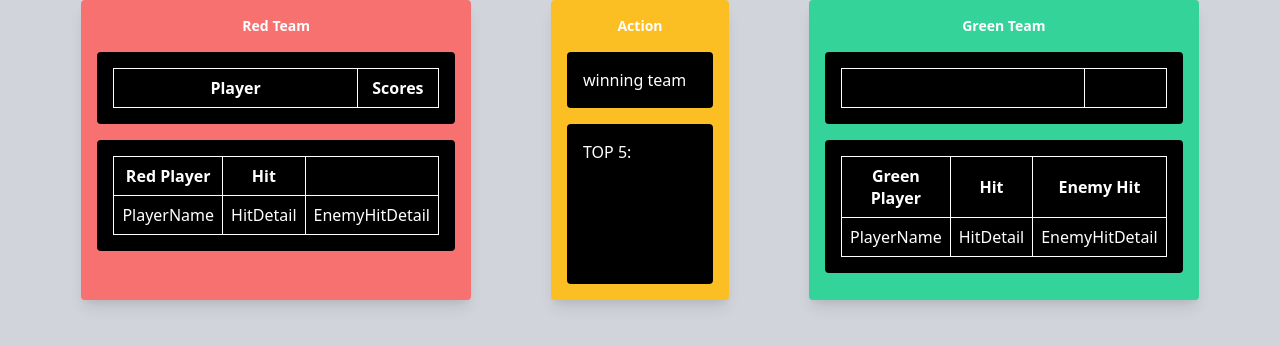
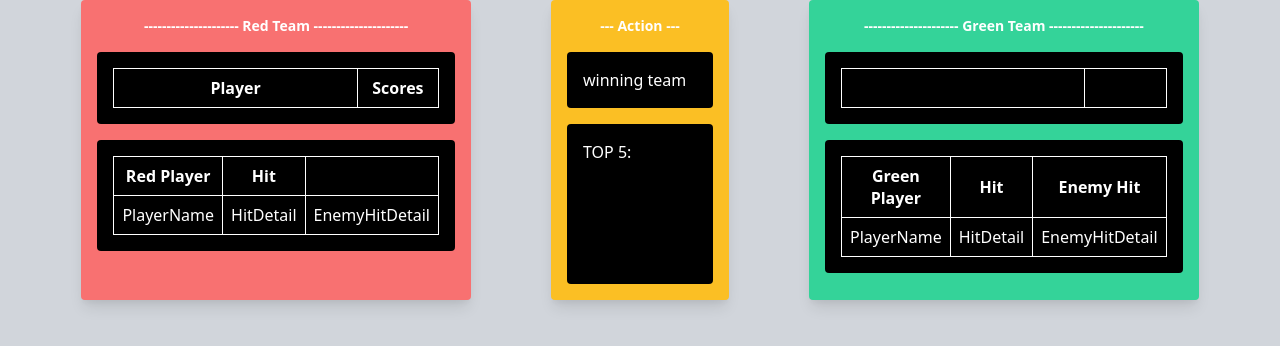
Before and after one commit to GanerCodes/LaserProject, a plain HTML site: page LaserProject/static/game.html in a window 1280 px wide. Drawn offline with nearby package versions, Linux system fonts and the light colour scheme; a script that the page names is missing.

Commit message:
Added --------- to the headings of the table

```diff
--- a/LaserProject/static/game.html
+++ b/LaserProject/static/game.html
@@ -14,7 +14,7 @@
       <div class="flex gap-20">
         <!-- Red Team Column -->
         <div class="flex-1 md:w-3/4 bg-red-400 p-4 rounded shadow-lg">
-          <h2 class="text-sm font-semibold text-white mb-4">Red Team</h2>
+          <h2 class="text-sm font-semibold text-white mb-4">--------------------- Red Team ---------------------</h2>
           <div class="space-y-4" id="redTeamDiv">
             <div class="w-full bg-black text-white p-4 rounded overflow-x-auto">
               <table class="w-full max-w-full">
@@ -50,7 +50,7 @@
         </div>
         <!-- Action Column-->
         <div class="flex-1 md:w-3/4 bg-yellow-400 justify-center p-4 rounded shadow-lg">
-          <h2 class="text-sm font-semibold text-white mb-4">Action</h2>
+          <h2 class="text-sm font-semibold text-white mb-4">--- Action ---</h2>
           <div class="space-y-4" id="actionDiv">
             <div class="w-full bg-black p-4 text-white rounded flex space-x-4">winning team</div>
             <div id=topPlayers class="w-full h-40 bg-black text-white p-4 rounded flex space-x-4">TOP 5: </div>
@@ -58,7 +58,7 @@
         </div>
         <!-- Green Team Column -->
         <div class="flex-1 md:w-3/4 bg-green-400 p-4 rounded shadow-lg">
-          <h2 class="text-sm font-semibold text-white mb-4">Green Team</h2>
+          <h2 class="text-sm font-semibold text-white mb-4">--------------------- Green Team ---------------------</h2>
           <div class="space-y-4" id="greenTeamDiv">
             <!-- Green team players individual scores table -->
             <div class="w-full bg-black text-white p-4 rounded overflow-x-auto">
```
